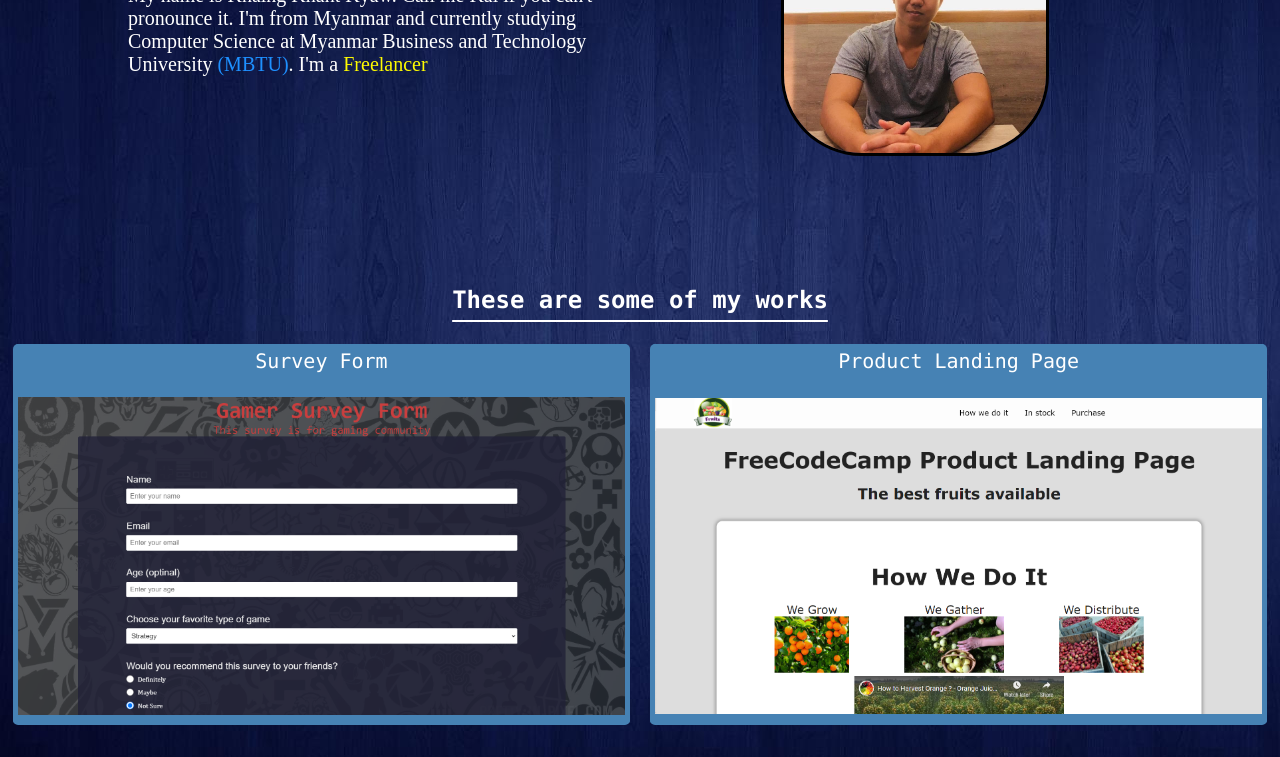
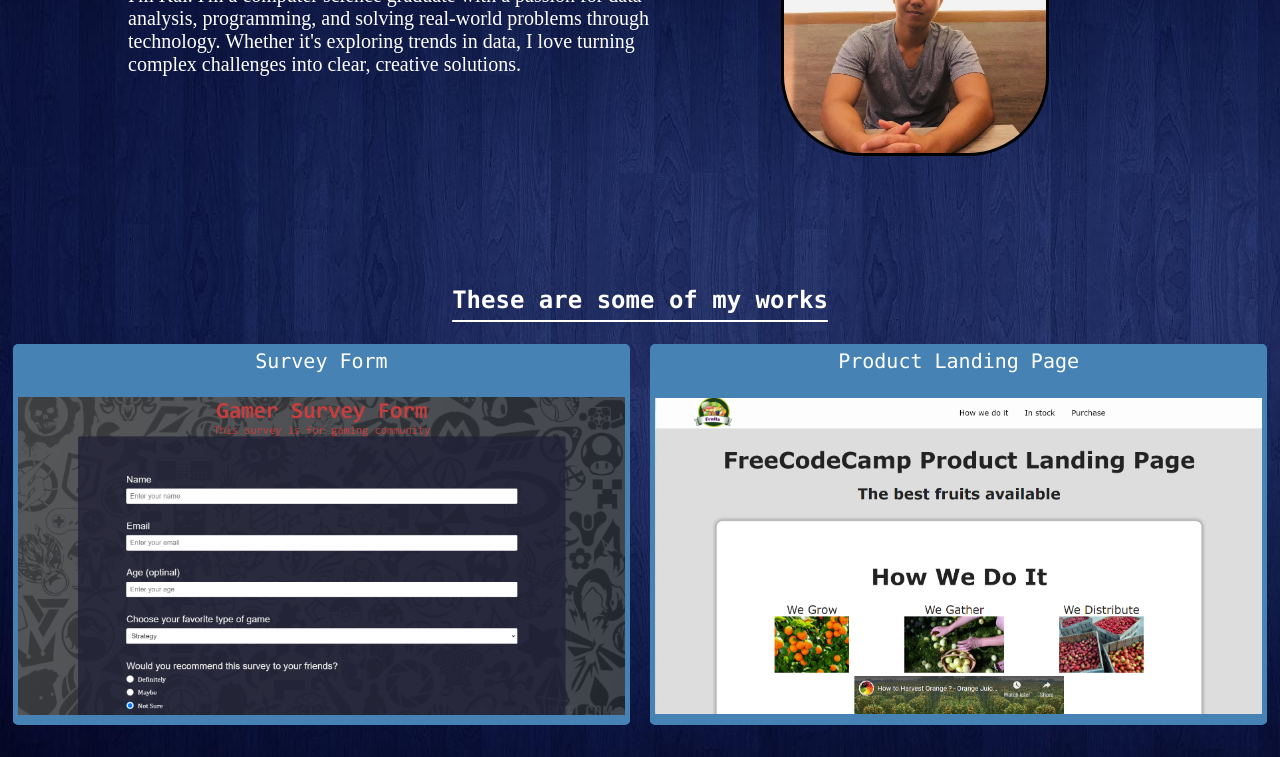
Before and after one commit to jasonKai21/jasonKai21.github.io, a plain HTML site: page index.html in a window 1280 px wide. Shown: the part 213-970 px from the top of the page. Drawn offline with Linux system fonts and the light colour scheme.

Commit message:
Update index.html

```diff
--- a/index.html
+++ b/index.html
@@ -19,10 +19,13 @@
     <section class="section">
     <div id="aboutMe">
         <div><h1>Hi...</h1>
-        <p>My name is Khaing Khant Kyaw. Call me Kai if you can't pronounce it. I'm from Myanmar and
+        <p>I'm Kai. I'm a computer science graduate with a passion for data analysis, programming, and
+            solving real-world problems through technology. Whether it's exploring trends in data,
+            I love turning complex challenges into clear, creative solutions.
+            <!--My name is Khaing Khant Kyaw. Call me Kai if you can't pronounce it. I'm from Myanmar and
             currently studying Computer Science at Myanmar Business and Technology University
             <a href="http://www.mbt-edu.com/" target="_blank">(MBTU)</a>.
-            I'm a <span></span>
+            I'm a <span></span>-->
         </p></div>
     </div>
     <figure>
```
